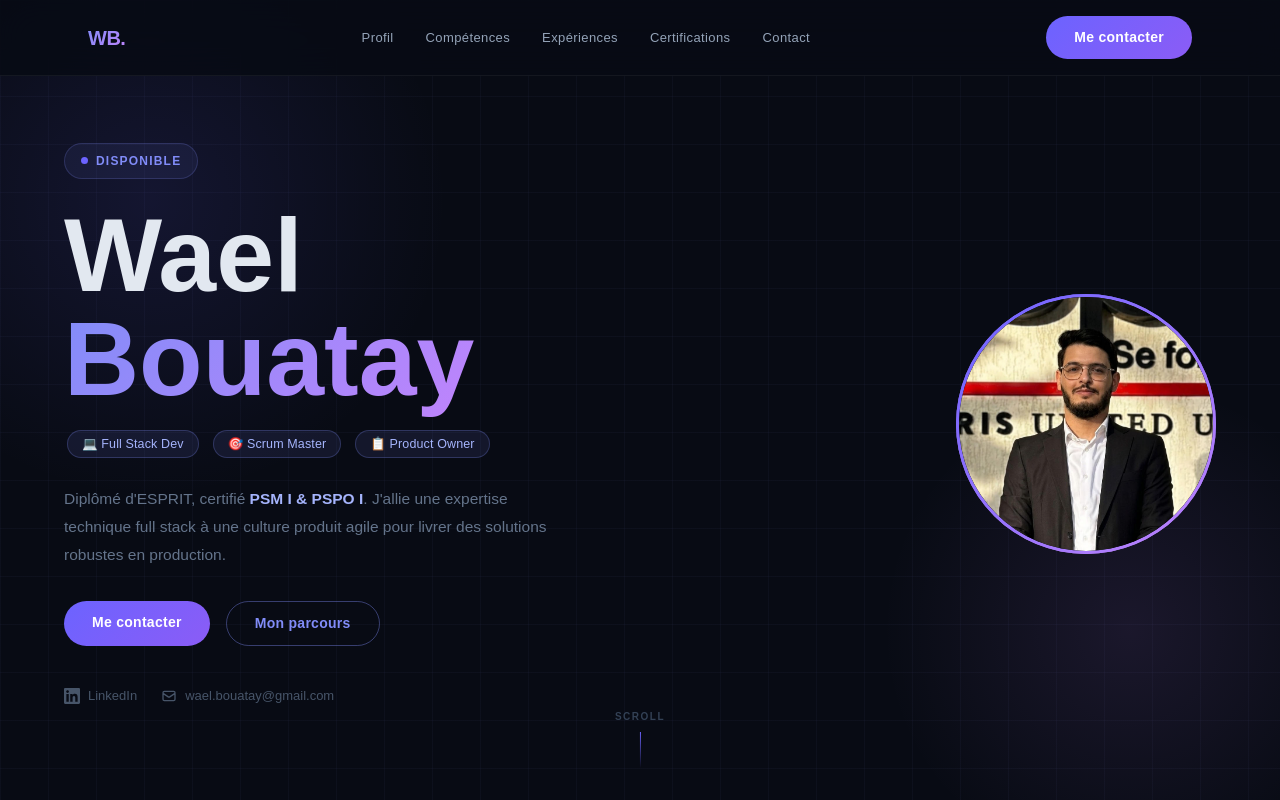
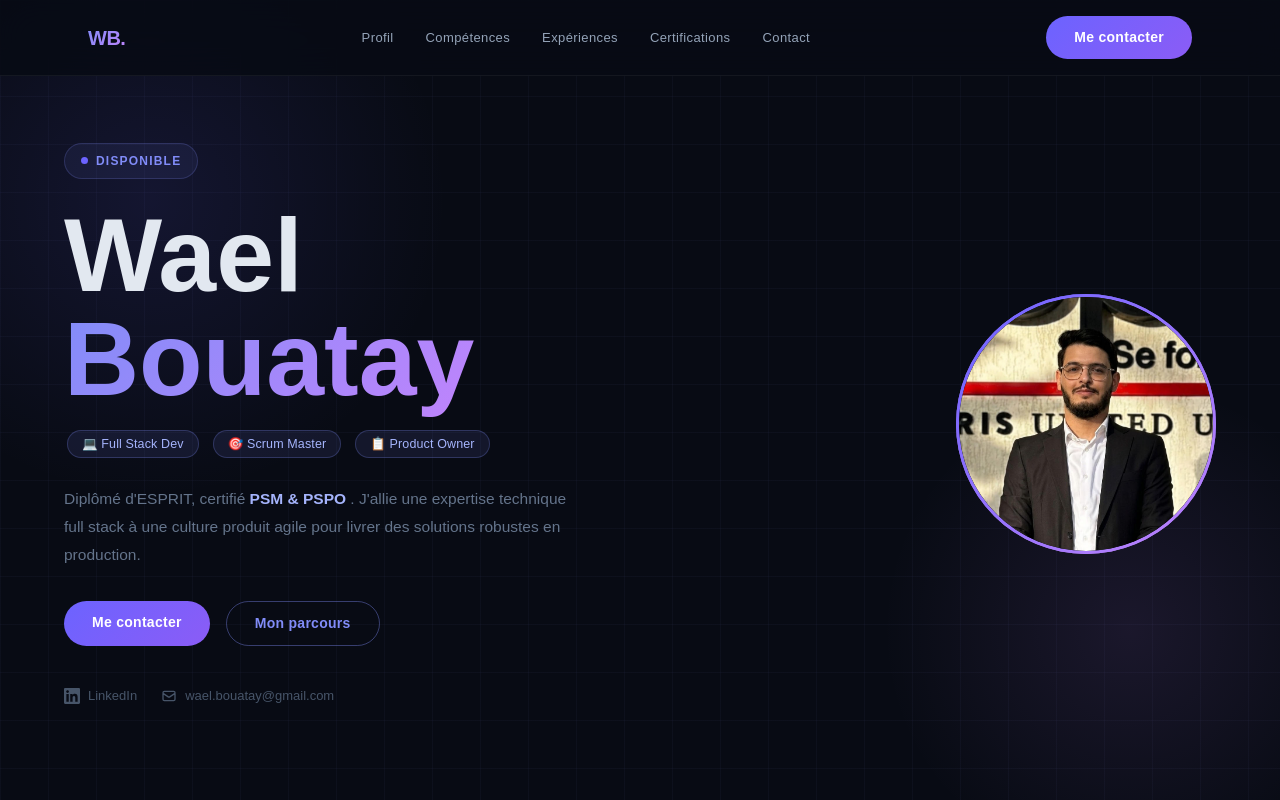
Before and after one commit to WaelBouatay/portfolio, a Vue app: page / in a window 1280 px wide. Shown: the top 800 px of the page. Built offline with nearby package versions, Linux system fonts and the light colour scheme.

Commit message:
New editorial theme + all fixes

```diff
--- a/src/components/HeroSection.vue
+++ b/src/components/HeroSection.vue
@@ -30,7 +30,7 @@
 
         <p class="fade-up d4 mb-8 leading-relaxed max-w-lg mx-auto md:mx-0"
            style="color:#64748B;font-size:15.5px;line-height:1.8;">
-          Diplômé d'ESPRIT, certifié <strong style="color:#A5B4FC;font-weight:600;">PSM I & PSPO I</strong>.
+          Diplômé d'ESPRIT, certifié <strong style="color:#A5B4FC;font-weight:600;">PSM  & PSPO </strong>.
           J'allie une expertise technique full stack à une culture produit agile pour livrer des solutions robustes en production.
         </p>
 
@@ -41,7 +41,7 @@
 
         <!-- Liens -->
         <div class="fade-up d6 flex flex-wrap gap-6 justify-center md:justify-start">
-          <a href="https://linkedin.com/in/wael-bouatay" target="_blank"
+          <a href="https://www.linkedin.com/in/wael-bouatay-4a05661b5/" target="_blank"
              class="flex items-center gap-2 transition-colors duration-200"
              style="color:#475569;font-size:13px;text-decoration:none;"
              onmouseover="this.style.color='#818CF8'" onmouseout="this.style.color='#475569'">
@@ -83,12 +83,7 @@
       </div>
     </div>
 
-    <!-- Scroll -->
-    <a href="#about" class="absolute bottom-8 left-1/2 -translate-x-1/2 flex flex-col items-center gap-2"
-       style="text-decoration:none;">
-      <span style="font-size:10px;font-weight:600;letter-spacing:0.15em;color:#334155;text-transform:uppercase;">Scroll</span>
-      <div style="width:1px;height:36px;background:linear-gradient(to bottom,#6C63FF,transparent);"></div>
-    </a>
+
   </section>
 </template>
 
```
